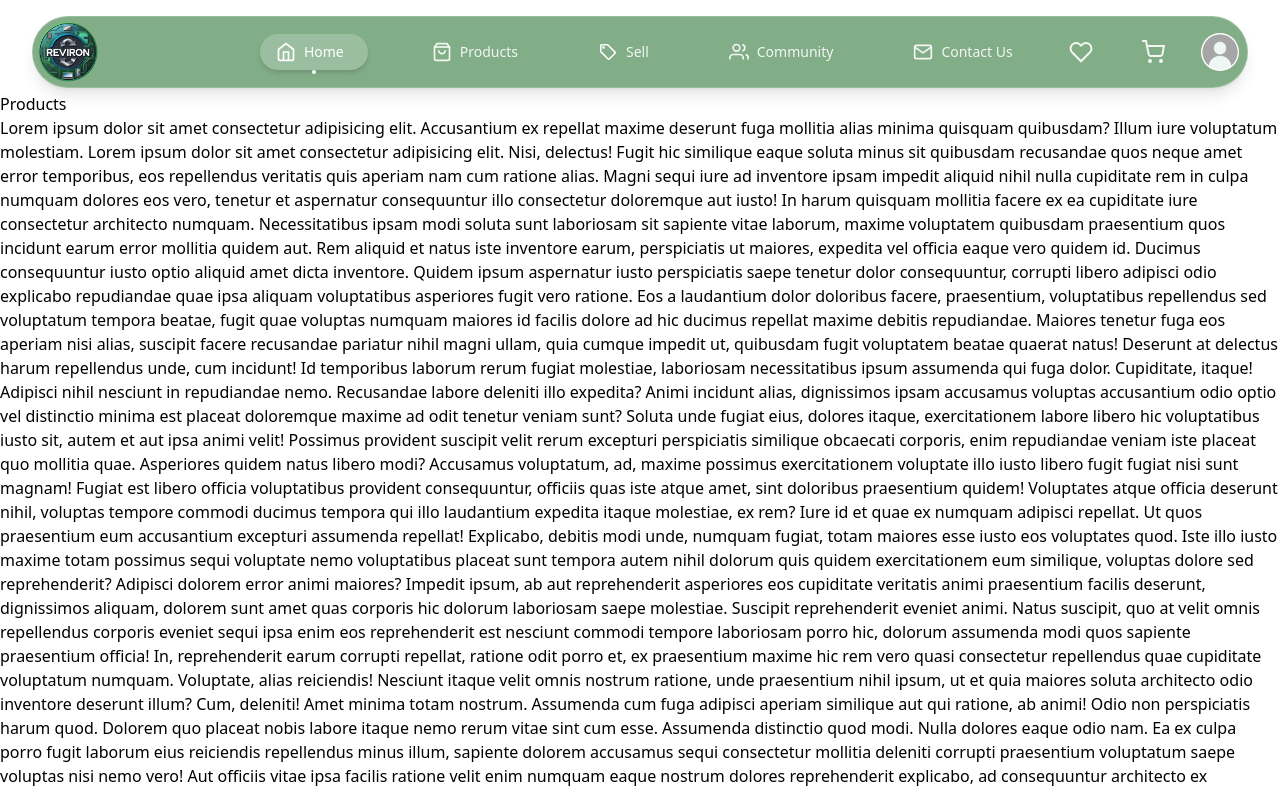
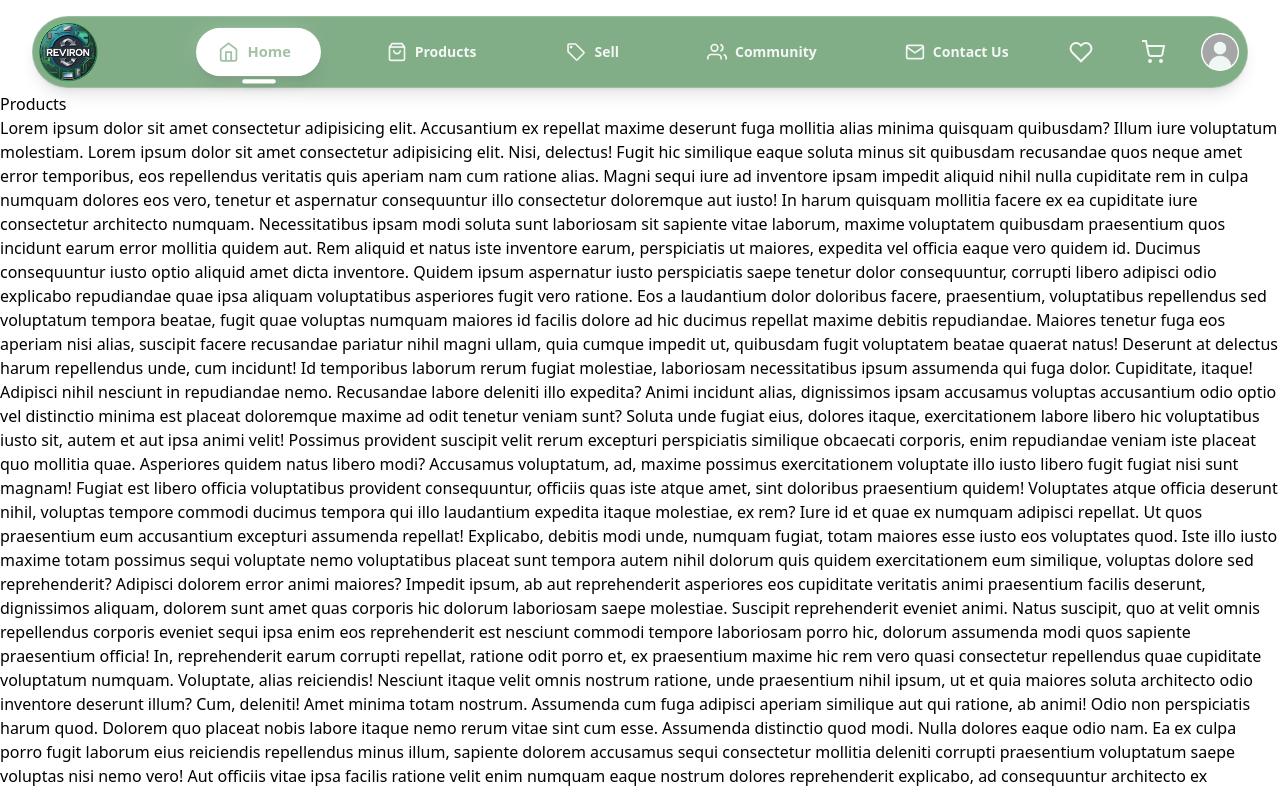
Before and after one commit to nkeerthika911/Reviron, a React (Vite) app in the folder client/: page /products in a window 1280 px wide. Shown: the top 792 px of the page. Built offline with nearby package versions, Linux system fonts and the light colour scheme.

Commit message:
Navbar active page another design

```diff
--- a/client/src/pages/Navbar.jsx
+++ b/client/src/pages/Navbar.jsx
@@ -1,5 +1,5 @@
 import React from 'react'
-import {useState} from 'react';
+import { useState } from 'react';
 import logo from "../assets/RevironLogo.png";
 import userIcon from "../assets/user-icon.jpg";
 
@@ -12,8 +12,8 @@ export const Navbar = () => {
             label: 'Home',
             icon: (
                 <svg width="20" height="20" viewBox="0 0 24 24" fill="none" stroke="currentColor" strokeWidth="2">
-          <path d="M3 9l9-7 9 7v11a2 2 0 0 1-2 2H5a2 2 0 0 1-2-2z"/>
-          <polyline points="9,22 9,12 15,12 15,22"/>
+                    <path d="M3 9l9-7 9 7v11a2 2 0 0 1-2 2H5a2 2 0 0 1-2-2z" />
+                    <polyline points="9,22 9,12 15,12 15,22" />
                 </svg>
             ),
             path: '/home'
@@ -22,9 +22,9 @@ export const Navbar = () => {
             label: 'Products',
             icon: (
                 <svg width="20" height="20" viewBox="0 0 24 24" fill="none" stroke="currentColor" strokeWidth="2">
-          <path d="M6 2L3 6v14a2 2 0 0 0 2 2h14a2 2 0 0 0 2-2V6l-3-4z"/>
-          <line x1="3" y1="6" x2="21" y2="6"/>
-          <path d="M16 10a4 4 0 0 1-8 0"/>
+                    <path d="M6 2L3 6v14a2 2 0 0 0 2 2h14a2 2 0 0 0 2-2V6l-3-4z" />
+                    <line x1="3" y1="6" x2="21" y2="6" />
+                    <path d="M16 10a4 4 0 0 1-8 0" />
                 </svg>
             ),
             path: '/products'
@@ -32,7 +32,9 @@ export const Navbar = () => {
         {
             label: 'Sell',
             icon: (
-<svg xmlns="http://www.w3.org/2000/svg" height="20px" viewBox="0 -960 960 960" width="20px" fill="#ffffff"><path d="M843-399 562-117q-11 11-24 16t-27 5q-14 0-27-5t-24-16L116.7-460.3Q106-471 101-483.89T96-511v-281q0-29.7 21.15-50.85Q138.3-864 168-864h281q13.91 0 26.96 5 13.04 5 23.77 15.7L843-500q11 11 16 23.5t5 26.5q0 14-5.02 27.09Q853.96-409.83 843-399ZM511-168l281-281-343-343H168v281l343 343ZM264-636q25 0 42.5-17.5T324-696q0-25-17.5-42.5T264-756q-25 0-42.5 17.5T204-696q0 25 17.5 42.5T264-636Zm216 156Z"/></svg>
+                <svg xmlns="http://www.w3.org/2000/svg" height="22" width="22" viewBox="0 -960 960 960" fill="currentColor">
+                    <path d="M843-399 562-117q-11 11-24 16t-27 5q-14 0-27-5t-24-16L116.7-460.3Q106-471 101-483.89T96-511v-281q0-29.7 21.15-50.85Q138.3-864 168-864h281q13.91 0 26.96 5 13.04 5 23.77 15.7L843-500q11 11 16 23.5t5 26.5q0 14-5.02 27.09Q853.96-409.83 843-399ZM511-168l281-281-343-343H168v281l343 343ZM264-636q25 0 42.5-17.5T324-696q0-25-17.5-42.5T264-756q-25 0-42.5 17.5T204-696q0 25 17.5 42.5T264-636Z" />
+                </svg>
             ),
             path: '/sell'
         },
@@ -40,10 +42,10 @@ export const Navbar = () => {
             label: 'Community',
             icon: (
                 <svg width="20" height="20" viewBox="0 0 24 24" fill="none" stroke="currentColor" strokeWidth="2">
-          <path d="M17 21v-2a4 4 0 0 0-4-4H5a4 4 0 0 0-4 4v2"/>
-          <circle cx="9" cy="7" r="4"/>
-          <path d="M23 21v-2a4 4 0 0 0-3-3.87"/>
-          <path d="M16 3.13a4 4 0 0 1 0 7.75"/>
+                    <path d="M17 21v-2a4 4 0 0 0-4-4H5a4 4 0 0 0-4 4v2" />
+                    <circle cx="9" cy="7" r="4" />
+                    <path d="M23 21v-2a4 4 0 0 0-3-3.87" />
+                    <path d="M16 3.13a4 4 0 0 1 0 7.75" />
                 </svg>
             ),
             path: '/community'
@@ -52,8 +54,8 @@ export const Navbar = () => {
             label: 'Contact Us',
             icon: (
                 <svg width="20" height="20" viewBox="0 0 24 24" fill="none" stroke="currentColor" strokeWidth="2">
-          <path d="M4 4h16c1.1 0 2 .9 2 2v12c0 1.1-.9 2-2 2H4c-1.1 0-2-.9-2-2V6c0-1.1.9-2 2-2z"/>
-          <polyline points="22,6 12,13 2,6"/>
+                    <path d="M4 4h16c1.1 0 2 .9 2 2v12c0 1.1-.9 2-2 2H4c-1.1 0-2-.9-2-2V6c0-1.1.9-2 2-2z" />
+                    <polyline points="22,6 12,13 2,6" />
                 </svg>
             ),
             path: '/contact'
@@ -65,7 +67,7 @@ export const Navbar = () => {
             label: 'Favorites',
             icon: (
                 <svg width="24" height="24" viewBox="0 0 24 24" fill="none" stroke="currentColor" strokeWidth="2">
-          <path d="M20.84 4.61a5.5 5.5 0 0 0-7.78 0L12 5.67l-1.06-1.06a5.5 5.5 0 0 0-7.78 7.78l1.06 1.06L12 21.23l7.78-7.78 1.06-1.06a5.5 5.5 0 0 0 0-7.78z"/>
+                    <path d="M20.84 4.61a5.5 5.5 0 0 0-7.78 0L12 5.67l-1.06-1.06a5.5 5.5 0 0 0-7.78 7.78l1.06 1.06L12 21.23l7.78-7.78 1.06-1.06a5.5 5.5 0 0 0 0-7.78z" />
                 </svg>
             ),
             path: '/favorites'
@@ -74,9 +76,9 @@ export const Navbar = () => {
             label: 'Cart',
             icon: (
                 <svg width="24" height="24" viewBox="0 0 24 24" fill="none" stroke="currentColor" strokeWidth="2">
-          <circle cx="9" cy="21" r="1"/>
-          <circle cx="20" cy="21" r="1"/>
-          <path d="M1 1h4l2.68 13.39a2 2 0 0 0 2 1.61h9.72a2 2 0 0 0 2-1.61L23 6H6"/>
+                    <circle cx="9" cy="21" r="1" />
+                    <circle cx="20" cy="21" r="1" />
+                    <path d="M1 1h4l2.68 13.39a2 2 0 0 0 2 1.61h9.72a2 2 0 0 0 2-1.61L23 6H6" />
                 </svg>
             ),
             path: '/cart'
@@ -107,25 +109,35 @@ export const Navbar = () => {
                             key={item.label}
                             onClick={() => handleNavClick(item.label)}
                             className={`
-                relative flex items-center space-x-2 px-4 py-2 rounded-full cursor-pointer
+                relative flex items-center space-x-2 px-5 py-3 rounded-full cursor-pointer
                 transition-all duration-300 ease-in-out
                 ${activePage === item.label
-                  ? 'bg-white/20 text-white shadow-md'
+                                    ? 'bg-white text-[#81AD87] shadow-lg border border-white/30 transform scale-105'
                                     : 'text-white/90 hover:bg-white/10 hover:text-white'
                                 }
                 hover:scale-105 active:scale-95
               `}
                         >
-              <span className="transition-transform duration-300 group-hover:rotate-12">
+                            <span className={`transition-all duration-300 ${activePage === item.label ? 'text-[#81AD87]' : ''}`}>
                                 {item.icon}
                             </span>
-              <span className="font-medium text-sm whitespace-nowrap">
+                            <span className={`font-semibold text-sm whitespace-nowrap transition-all duration-300 ${activePage === item.label ? 'text-[#81AD87] font-bold' : ''
+                                }`}>
                                 {item.label}
                             </span>
 
-              {/* Active indicator */}
+                            {/* Enhanced Active Indicator */}
                             {activePage === item.label && (
-                <div className="absolute -bottom-1 left-1/2 transform -translate-x-1/2 w-1 h-1 bg-white rounded-full"></div>
+                                <>
+                                    {/* Glow effect */}
+                                    <div className="absolute inset-0 rounded-full bg-white/20 blur-md"></div>
+
+                                    {/* Bottom indicator line */}
+                                    <div className="absolute -bottom-2 left-1/2 transform -translate-x-1/2 w-8 h-1 bg-white rounded-full shadow-md"></div>
+
+                                    {/* Subtle pulse animation */}
+                                    <div className="absolute inset-0 rounded-full bg-white/10 animate-pulse"></div>
+                                </>
                             )}
                         </div>
                     ))}
```
Lines whose indentation alone changed are shown as unchanged.
